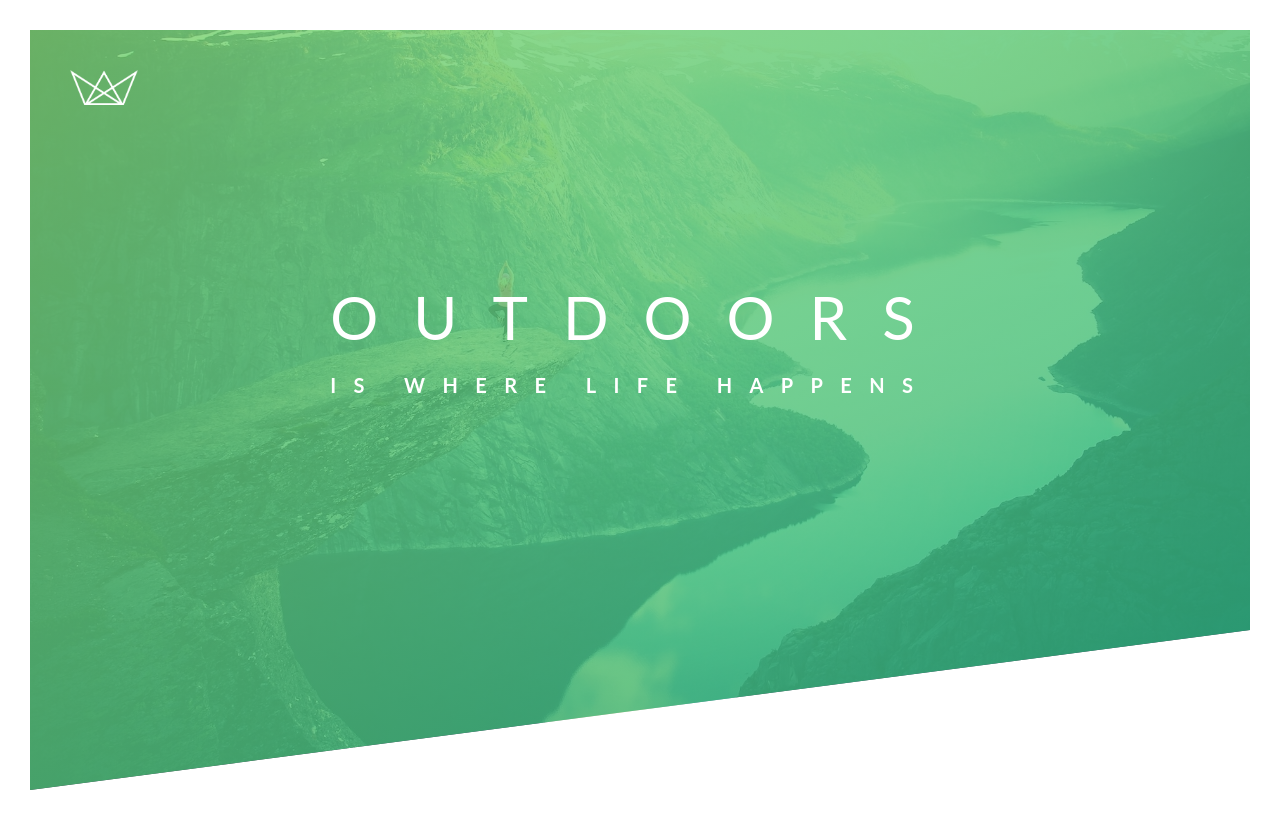
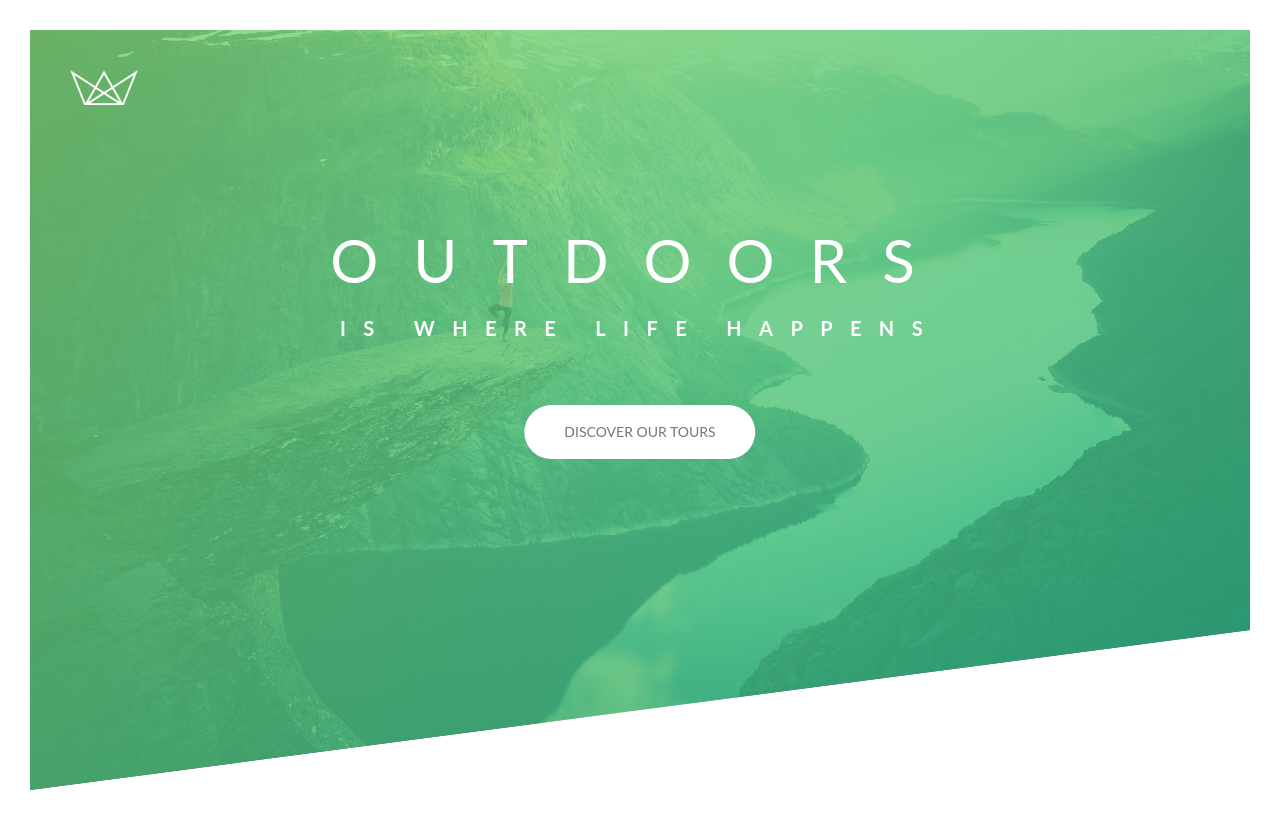
Before and after one commit to 07kushal/natours, a React (Create React App) app: page / in a window 1280 px wide. Built offline with nearby package versions, Linux system fonts and the light colour scheme; the HTML template or start-up script is replaced by a standard one.

Commit message:
footer button added

```diff
--- a/src/App.css
+++ b/src/App.css
@@ -49,11 +49,13 @@ body {
     top: 40%;
     left: 50%;
     transform: translate(-50%, -50%);
+    text-align: center;
 }
 .primary-heading {
     color: #fff;
     text-transform: uppercase;
     backface-visibility: hidden;
+    margin-bottom: 60px;
 }
 .primary-heading-main {
     display: block;
@@ -107,3 +109,26 @@ body {
         transform: translate(0);
     }
 }
+
+.btn:link,
+.btn:visited {
+    text-transform: uppercase;
+    text-decoration: none;
+    padding: 15px 40px;
+    display: inline-block;
+    border-radius: 100px;
+    transition: all 0.2s;
+}
+.btn:hover {
+    transform: translateY(-3px);
+    box-shadow: 0px 10px 20px rgba(0, 0, 0, 0.2);
+}
+.btn:active {
+    transform: translateY(-1px);
+    box-shadow: 0px 5px 15px rgba(0, 0, 0, 0.2);
+}
+
+.btn-white {
+    background-color: #fff;
+    color: #777;
+}
--- a/src/App.js
+++ b/src/App.js
@@ -14,6 +14,9 @@ function App() {
                         is where life happens
                     </span>
                 </h1>
+                <a href="#" className="btn btn-white">
+                    Discover our tours
+                </a>
             </div>
         </header>
     );
```
Also changed, not shown: 1 other file (tests, documents, lock files or other folders).
